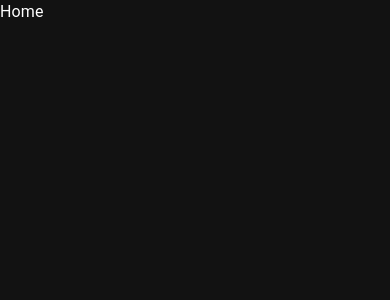
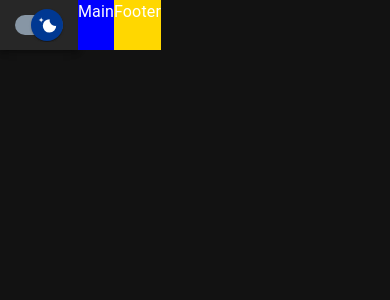
Before and after one commit to saahilanande/Frontend-MTRS, a React (Vite) app: page / in a window 390 px wide. Shown: the top 300 px of the page. Built offline with nearby package versions, Linux system fonts and the light colour scheme.

Commit message:
Responsive Grid Added

```diff
--- a/src/App.tsx
+++ b/src/App.tsx
@@ -1,5 +1,4 @@
-import React, { createContext, useState } from "react";
-import Navbar from "./Components/Navbar";
+import React, { useState } from "react";
 import { ThemeProvider, createTheme } from "@mui/material/styles";
 import CssBaseline from "@mui/material/CssBaseline";
 import { Route, Routes } from "react-router-dom";
--- a/src/Components/Navbar.tsx
+++ b/src/Components/Navbar.tsx
@@ -1,13 +1,11 @@
-import { Stack } from "@mui/material";
-import { useContext } from "react";
+import { AppBar, Divider, Stack } from "@mui/material";
 import ThemeSwitch from "./ThemeSwitch";
 
 function Navbar() {
-
   return (
-    <Stack direction={"row"} spacing={2}>
-      <ThemeSwitch/>
-    </Stack>
+    <AppBar position="static">
+      <ThemeSwitch />
+    </AppBar>
   );
 }
 
--- a/src/Pages/Home.tsx
+++ b/src/Pages/Home.tsx
@@ -1,7 +1,21 @@
+import { Grid } from "@mui/material";
 import React from "react";
+import Navbar from "../Components/Navbar";
 
 function Home() {
-  return <div>Home</div>;
+  return (
+    <Grid container>
+      <Grid item sm={12} bgcolor={"red"}>
+        <Navbar />
+      </Grid>
+      <Grid item sm={12} bgcolor={"blue"}>
+        Main
+      </Grid>
+      <Grid item sm={12} bgcolor={"gold"}>
+        Footer
+      </Grid>
+    </Grid>
+  );
 }
 
 export default Home;
--- a/src/Pages/Login.tsx
+++ b/src/Pages/Login.tsx
@@ -1,11 +1,21 @@
 import React from "react";
 import Navbar from "../Components/Navbar";
+import { Grid } from "@mui/material";
 
 function Login() {
   return (
     <>
-      <Navbar />
-      <div>Login</div>
+      <Grid container>
+        <Grid item sm={12} bgcolor={"red"}>
+          NavBAr
+        </Grid>
+        <Grid item sm={12} bgcolor={"blue"}>
+          Main
+        </Grid>
+        <Grid item sm={12} bgcolor={"gold"}>
+          Footer
+        </Grid>
+      </Grid>
     </>
   );
 }
--- a/src/Pages/Signup.tsx
+++ b/src/Pages/Signup.tsx
@@ -1,7 +1,22 @@
+import { Grid } from "@mui/material";
 import React from "react";
 
 function Signup() {
-  return <div>Signup</div>;
+  return (
+    <>
+      <Grid container>
+        <Grid item sm={12} bgcolor={"red"}>
+          NavBAr
+        </Grid>
+        <Grid item sm={12} bgcolor={"blue"}>
+          Main
+        </Grid>
+        <Grid item sm={12} bgcolor={"gold"}>
+          Footer
+        </Grid>
+      </Grid>
+    </>
+  );
 }
 
 export default Signup;
```
